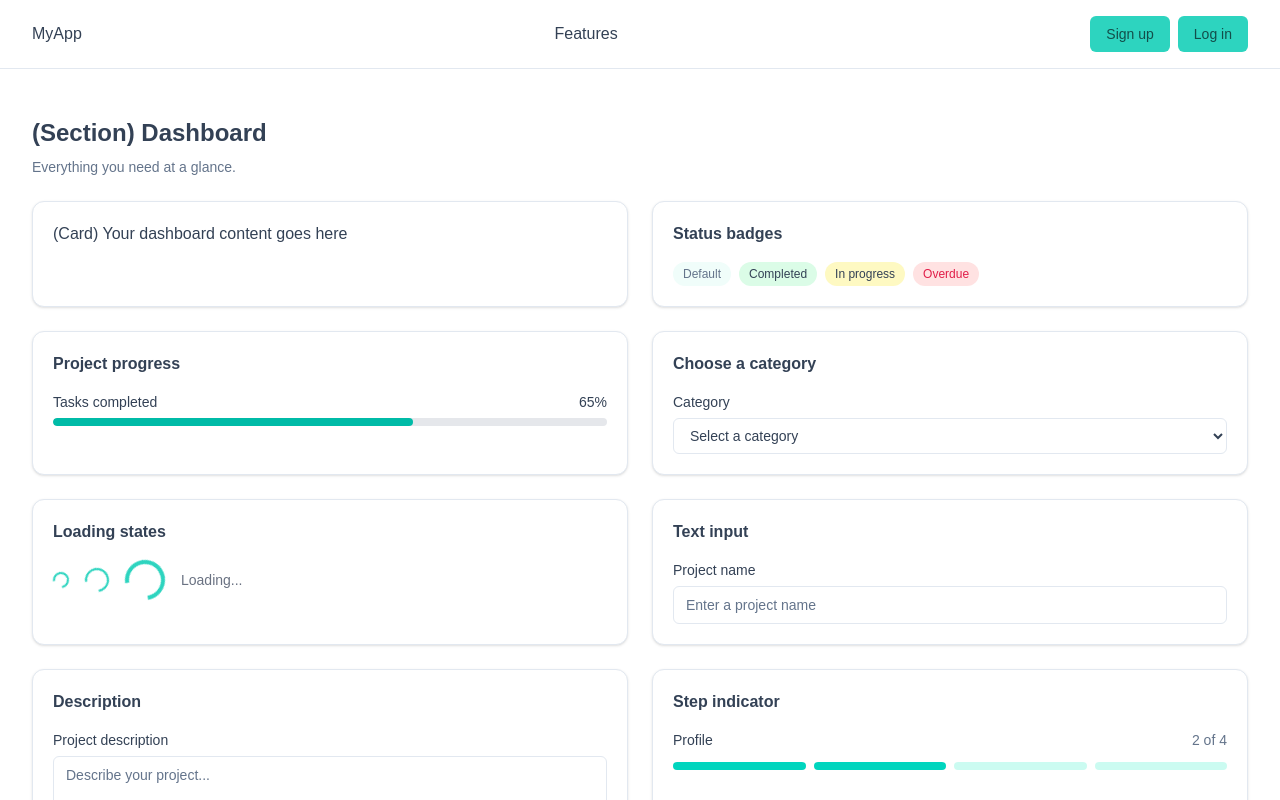
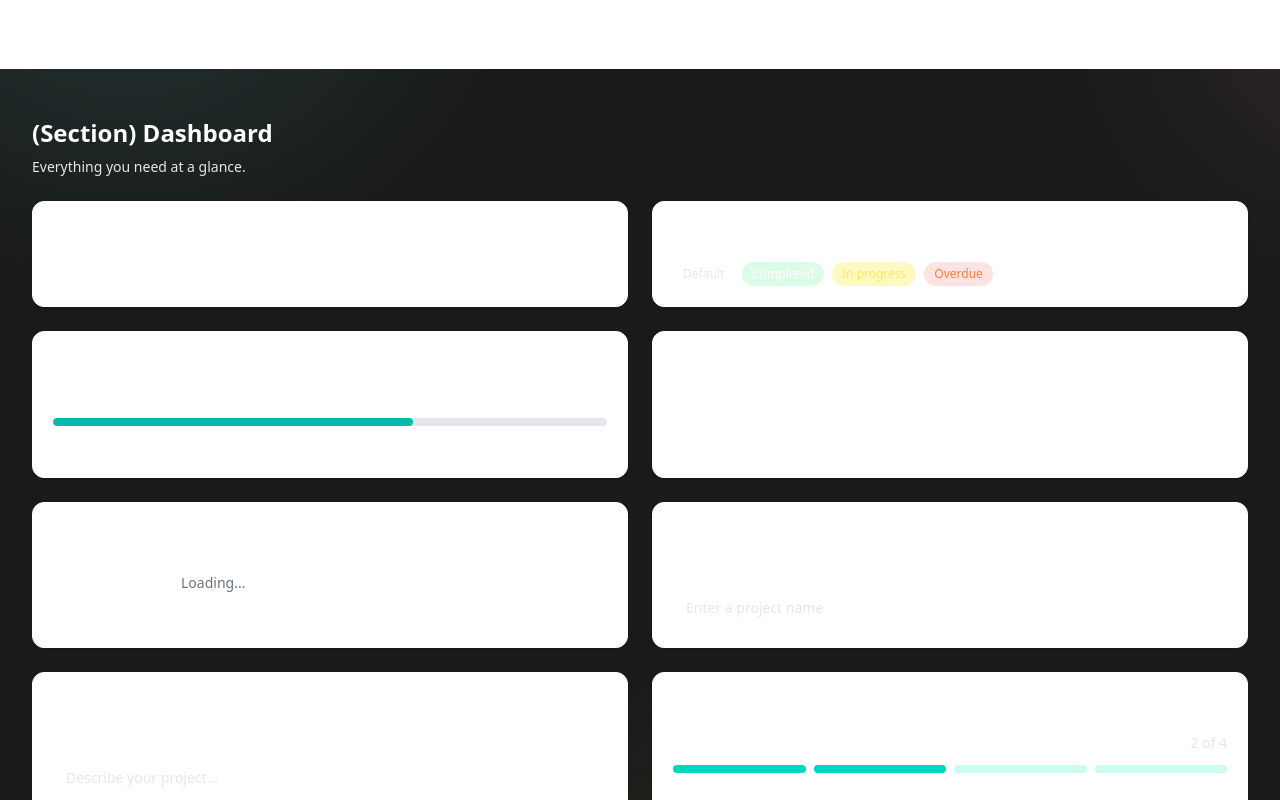
Before and after one commit to ceridwenroberts/hackathon_consumer_growth, a Next.js app: page /mock-home in a window 1280 px wide. Shown: the top 800 px of the page. Built offline with nearby package versions, Linux system fonts and the light colour scheme.

Commit message:
update global theme to brand styles

```diff
--- a/app/globals.css
+++ b/app/globals.css
@@ -1,35 +1,240 @@
 @import "tailwindcss";
 
+@font-face {
+	font-family: "Realce Black";
+	src: url("/fonts/realce-black.otf") format("opentype");
+	font-weight: 900;
+	font-style: normal;
+	font-display: swap;
+}
+
 :root {
-	--background: #ffffff;
-	--foreground: #334155;
+	--font-title: var(--next-font-realce);
+	--font-body: var(--next-font-manjari);
+
+	--color-near-black: #002c33;
+	--color-dark-grey: #1d2129;
+	--color-mid-gray: #8f8e93;
+	--color-light-gray: #e7e7e7;
+	--color-white: #ffffff;
+	--color-green: #52ece1;
+	--color-pink: #f29de1;
+	--color-orange: #fa813a;
+	--color-yellow: #fbe95f;
+
+	/* Typography */
+	--font-title: var(--next-font-realce);
+	--font-body: var(--next-font-manjari);
 }
 
 @theme {
-	/* Primary: teal */
-	--color-primary: #2dd4bf;
-	--color-primary-foreground: #134e4a;
+	--color-font-primary: var(--color-foreground);
+	--color-font-secondary: var(--color-accent);
 
-	/* Secondary: rose */
-	--color-secondary: #fda4af;
-	--color-secondary-foreground: #881337;
+	/* Palette variables */
+	--color-base-dark: var(--color-near-black);
+	--color-base-light: var(--color-white);
 
-	/* Supporting colours */
-	--color-muted: #f0fdfa;
-	--color-muted-foreground: #64748b;
-	--color-border: #e2e8f0;
-	--color-error: #e11d48;
+	--color-primary-dark: var(--color-dark-grey);
+	--color-primary-mid: var(--color-mid-gray);
+	--color-primary-light: var(--color-light-gray);
+
+	--color-secondary: var(--color-green);
+	--color-accent: var(--color-pink);
+
+	/* Support colors - use sparingly */
+	--color-support-pink: var(--color-pink);
+	--color-support-orange: var(--color-orange);
+	--color-support-yellow: var(--color-yellow);
+
+	/* Colors */
+	--color-background: var(--color-near-black);
+	--color-foreground: var(--color-white);
+
+	--color-muted-background: var(--color-primary-mid);
+	--color-muted-foreground: var(--color-primary-light);
+
+	/* Semantic colors */
+	--color-error: var(--color-support-orange);
+	--color-warning: var(--color-support-yellow);
+
+	/* Border colors */
+	--color-border-default: var(--color-base-light);
+	--color-border-secondary: var(--color-secondary);
 }
 
 @theme inline {
-	--color-background: var(--background);
-	--color-foreground: var(--foreground);
-	--font-sans: var(--font-geist-sans);
-	--font-mono: var(--font-geist-mono);
 }
 
+/* Custom utilities */
+
+@utility border-default {
+	border: 1px solid var(--color-border-default);
+}
+
+/* Surface borders: Cards, panels, divider, around other surfaces. */
+@utility border-surface {
+	border: 1px solid var(--color-border-default);
+}
+
+/* Components CSS */
+
 body {
-	background: var(--background);
-	color: var(--foreground);
-	font-family: Arial, Helvetica, sans-serif;
+	background:
+		radial-gradient(
+			52vw 46vw at 10% -8%,
+			rgba(82, 236, 225, 0.13),
+			transparent 60%
+		),
+		radial-gradient(
+			36vw 34vw at 104% 4%,
+			rgba(242, 157, 225, 0.07),
+			transparent 60%
+		),
+		radial-gradient(
+			40vw 36vw at 58% 116%,
+			rgba(251, 233, 95, 0.05),
+			transparent 62%
+		),
+		#1a1a1a;
+	background-attachment: fixed;
+	color: var(--color-foreground);
+	font-family: var(--font-body);
+	font-weight: 300;
+	-webkit-font-smoothing: antialiased;
+	display: flex;
+	flex-direction: column;
 }
+
+h1,
+h2,
+h3 {
+	font-family: var(--font-title);
+}
+
+h1 {
+	text-transform: uppercase;
+}
+
+.card {
+	border: 1px solid var(--color-border-default);
+}
+
+.btn {
+	display: inline-block;
+	border-radius: 999px;
+	font-weight: 600;
+	cursor: pointer;
+	transition:
+		transform 0.18s ease,
+		box-shadow 0.18s ease,
+		border-color 0.18s ease,
+		color 0.18s ease;
+}
+
+.border-thin {
+	border: 1px solid;
+}
+
+/* Hero */
+
+.hero-headline {
+	font-family: var(--font-title);
+	white-space: nowrap;
+	text-shadow: 0 6px 16px rgb(0 0 0 / 30%);
+}
+
+.hero-headline-alt {
+	position: relative;
+	display: inline-block;
+	color: transparent;
+	text-shadow: 0 6px 16px rgb(0 0 0 / 30%);
+}
+
+.hero-headline-alt::after {
+	content: "ANYWHERE";
+	position: absolute;
+	inset: 0;
+	background: linear-gradient(90deg, #52ece1 0%, #1ed7c9 48%, #f29de1 100%);
+	background-clip: text;
+	-webkit-background-clip: text;
+	color: transparent;
+	text-shadow: none;
+	filter: saturate(1.45);
+}
+
+@media (max-width: 620px) {
+	.hero-headline-alt {
+		display: block;
+	}
+}
+
+.hero-cta {
+	position: relative;
+	display: block;
+	width: 100%;
+	overflow: hidden;
+	isolation: isolate;
+	box-sizing: border-box;
+	border: 1px solid rgb(255 255 255 / 52%);
+	border-radius: 999px;
+	background: #72e8e1;
+	padding: 18px 28px;
+	text-align: center;
+	color: #0c0f14;
+	font-size: 1.28rem;
+	font-weight: 700;
+	letter-spacing: 0.06em;
+	text-shadow: 0 1px 0 rgb(255 255 255 / 35%);
+	box-shadow:
+		inset 0 1px 0 rgb(255 255 255 / 70%),
+		inset 0 -7px 14px rgb(24 115 139 / 18%),
+		0 0 14px 4px rgb(82 236 225 / 42%),
+		0 10px 28px rgb(82 236 225 / 26%);
+	transition:
+		transform 180ms ease,
+		filter 180ms ease;
+}
+
+.hero-cta::after {
+	content: "";
+	position: absolute;
+	inset: 0;
+	z-index: 0;
+	border-radius: inherit;
+	background:
+		radial-gradient(
+			ellipse 48% 130% at 7% -35%,
+			rgb(255 255 255 / 80%),
+			transparent 58%
+		),
+		radial-gradient(
+			ellipse 40% 100% at 84% 130%,
+			rgb(255 255 255 / 50%),
+			transparent 62%
+		),
+		linear-gradient(
+			106deg,
+			transparent 22%,
+			rgb(255 255 255 / 34%) 45%,
+			transparent 61%
+		);
+	mix-blend-mode: screen;
+	pointer-events: none;
+}
+
+.hero-cta:hover {
+	transform: translateY(-1px);
+	filter: brightness(1.06) saturate(1.08);
+}
+
+.hero-cta:focus-visible {
+	outline: 2px solid white;
+	outline-offset: 4px;
+}
+
+@media (max-width: 360px) {
+	.hero-cta {
+		padding: 13px 24px;
+	}
+}
```
